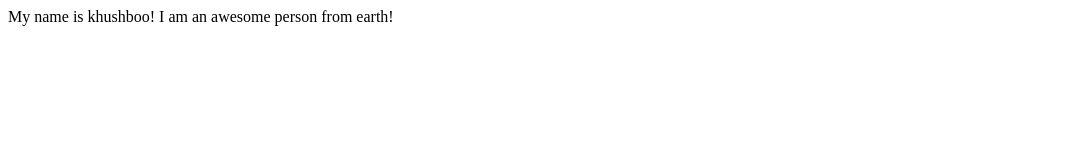
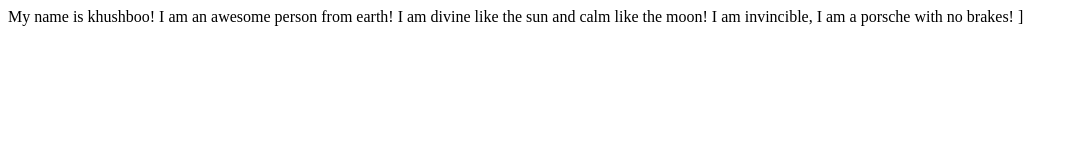
Before and after one commit to kjharbade/my-portfolio, a plain HTML site: page index.html in a window 1280 px wide. Shown: the whole page, without its empty margins (0-1078 px from the left). Drawn offline with Linux system fonts and the light colour scheme.

Commit message:
Update: text

```diff
--- a/index.html
+++ b/index.html
@@ -9,5 +9,7 @@
 <body>
     My name is khushboo!
     I am an awesome person from earth!
+    I am divine like the sun and calm like the moon!
+    I am invincible, I am a porsche with no brakes!
 </body>
-</html>
+</html> ]
```
